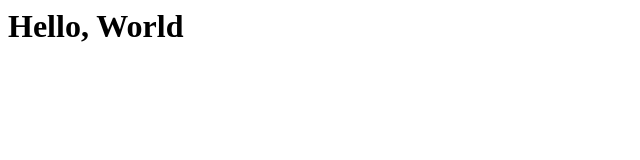
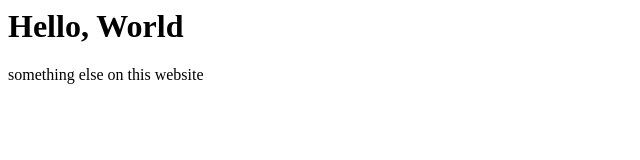
Before and after one commit to christov44/Git-Sample-12-14, a plain HTML site: page index.html in a window 1280 px wide. Shown: the whole page, without its empty margins (0-640 px from the left). Drawn offline with Linux system fonts and the light colour scheme.

Commit message:
small change to the file

```diff
--- a/index.html
+++ b/index.html
@@ -9,6 +9,7 @@
 
 	<body>
 		<h1> Hello, World </h1>
+		<p> something else on this website </p>
 	</body>
 
 </html>
```
